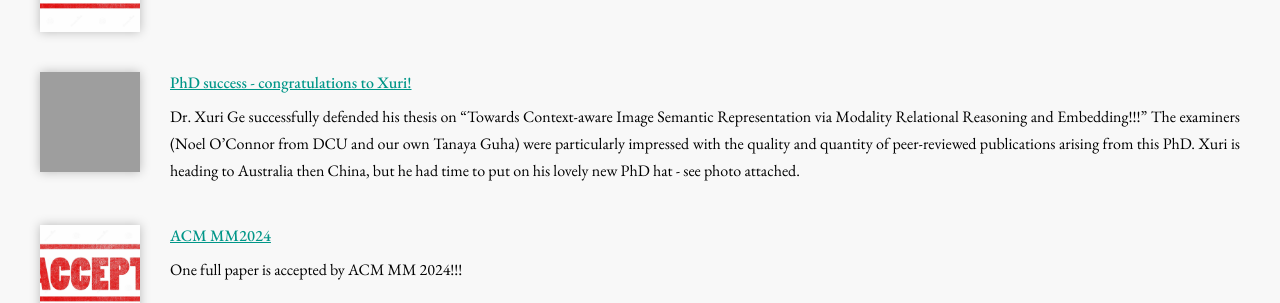
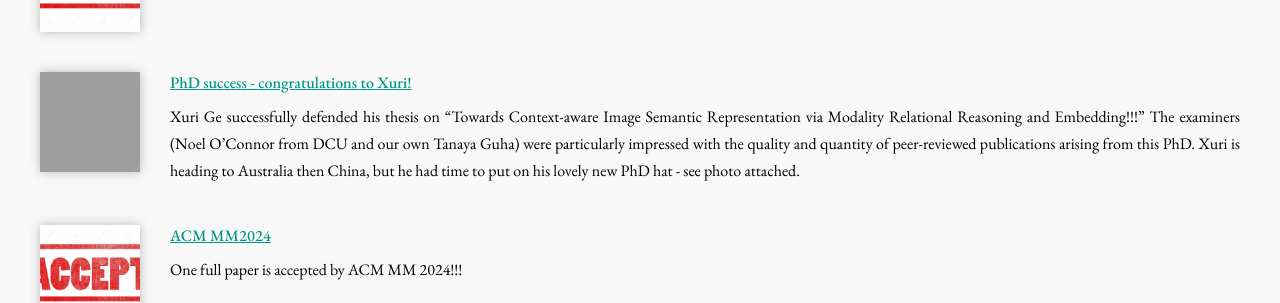
Before and after one commit to GAIR-Lab/GAIR-Lab.github.io, a Jekyll site: the page built from news/index.md, in a window 1280 px wide, cut to the strip 462-765 px from the top of the page. Built offline with Jekyll 4.4.1, drawn with Linux system fonts in a browser that asks for light colours; nearby versions of some CDN libraries; grey boxes are pictures that could not be loaded.

```diff
--- a/_data/resources.yml
+++ b/_data/resources.yml
@@ -29,7 +29,7 @@
   type: legacy
   image: images/xuri_graduation4.jpg
   link: https://gair-lab.github.io/news/
-  description: 'Dr. Xuri Ge successfully defended his thesis on "Towards Context-aware Image Semantic Representation via Modality Relational Reasoning and Embedding!!!" The examiners (Noel O’Connor from DCU and our own Tanaya Guha)  were particularly impressed with the quality and quantity of peer-reviewed publications arising from this PhD. Xuri is heading to Australia then China, but he had time to put on his lovely new PhD hat - see photo attached.'
+  description: 'Xuri Ge successfully defended his thesis on "Towards Context-aware Image Semantic Representation via Modality Relational Reasoning and Embedding!!!" The examiners (Noel O’Connor from DCU and our own Tanaya Guha)  were particularly impressed with the quality and quantity of peer-reviewed publications arising from this PhD. Xuri is heading to Australia then China, but he had time to put on his lovely new PhD hat - see photo attached.'
 
 - title: ACM MM2024
   type: legacy
```
